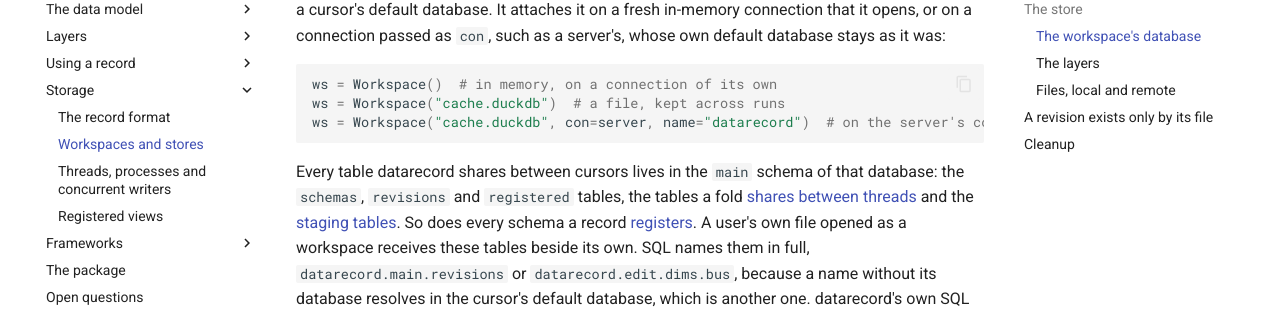
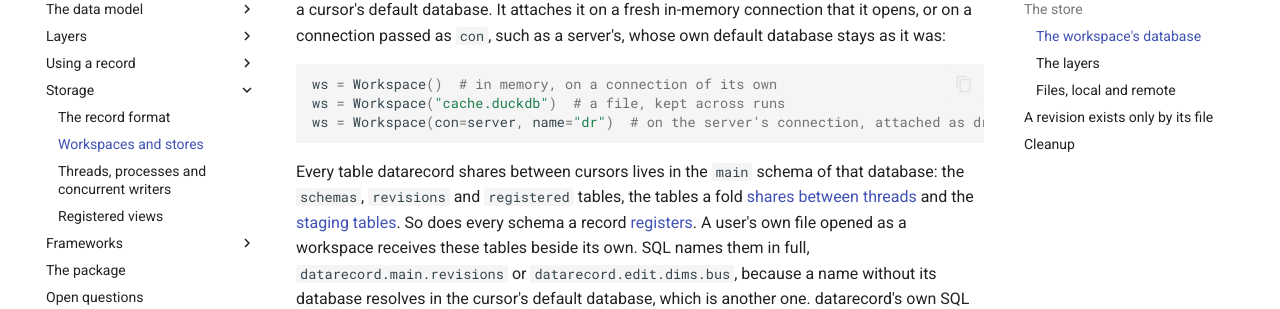
Before and after one commit to energy-models/datarecord, an MkDocs documentation site: the page built from docs/design/storage/store.md, in a window 1280 px wide and 900 px high, scrolled down 970 px. Shown: the part 147-456 px from the top of the window. Built offline with MkDocs 1.6.1 and Material for MkDocs 9.7.7, drawn with Linux system fonts in a browser that asks for light colours; comment, search, counter and statistics services are not loaded.

Commit message:
docs: the server example fits on one line and shows the name argument

````diff
--- a/docs/design/storage/store.md
+++ b/docs/design/storage/store.md
@@ -48,7 +48,7 @@
 ```python
 ws = Workspace()  # in memory, on a connection of its own
 ws = Workspace("cache.duckdb")  # a file, kept across runs
-ws = Workspace("cache.duckdb", con=server, name="datarecord")  # on the server's connection
+ws = Workspace(con=server, name="dr")  # on the server's connection, attached as dr
 ```
 
 Every table datarecord shares between cursors lives in the `main` schema of that database: the `schemas`, `revisions` and `registered` tables, the tables a fold [shares between threads](concurrency.md#a-cursor-per-thread) and the [staging tables](../use/editing.md#staging).
````
